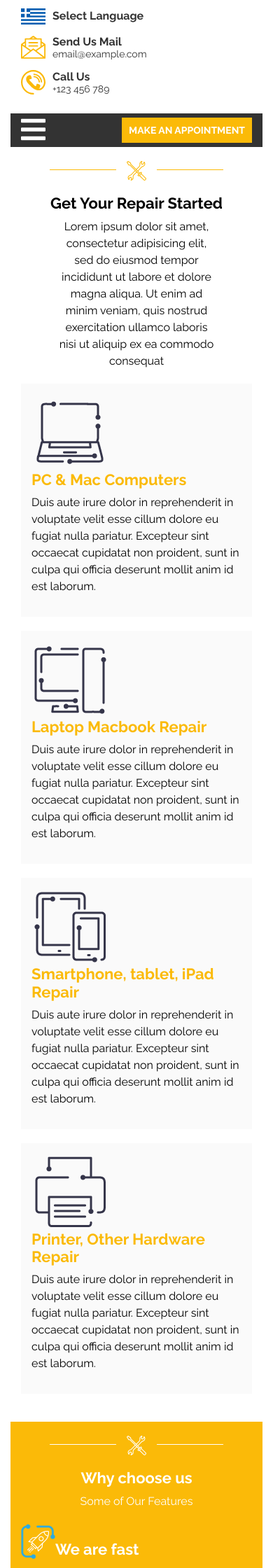
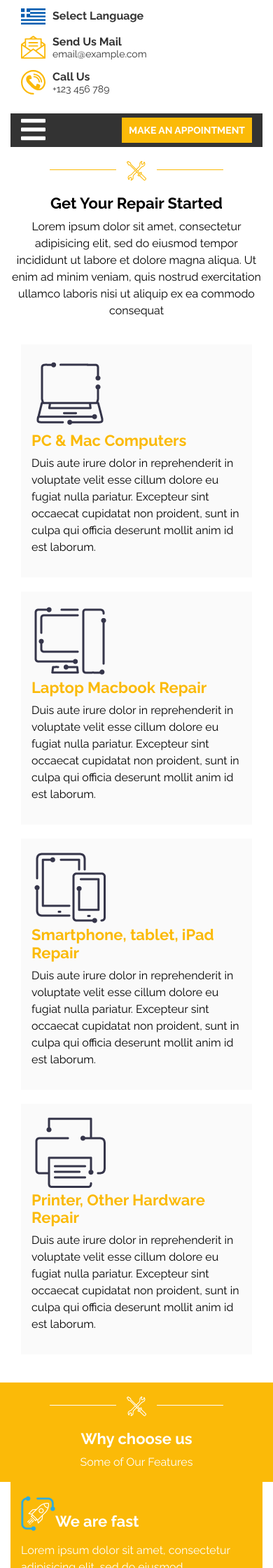
Before and after one commit to kaptn3/repair-shop, a Jekyll site: the page built from index.html, in a window 390 px wide. Shown: the top 2240 px of the page at 70% size. Built offline with Jekyll 4.4.1, drawn with Linux system fonts in a browser that asks for light colours; nearby versions of some CDN libraries.

Commit message:
Fix width text in section for mobile

```diff
--- a/_includes/sections/section-top.html
+++ b/_includes/sections/section-top.html
@@ -1,5 +1,5 @@
 <div class="row justify-content-center">
-  <div class="section__top section__top_{{ include.color }} col-10">
+  <div class="section__top section__top_{{ include.color }} col-12 col-md-10">
     <div class="section__top__icon">
       {% if include.color %}
         <img src="/assets/img/settings-white.svg">
--- a/_sass/components/_section-top.scss
+++ b/_sass/components/_section-top.scss
@@ -11,14 +11,14 @@
   font-size: 1.375rem;
   margin: 0 0 .5rem 0;
 }
-.section__top__text {
-  margin: 0 12%;
-}
 @media (min-width: 992px) {
   .section__top {
     z-index: 17;
     margin-top: -16px;
     background-color: #fff;
+  }
+  .section__top__text {
+    margin: 0 12%;
   }
 }
 .section__top_orange {
```
